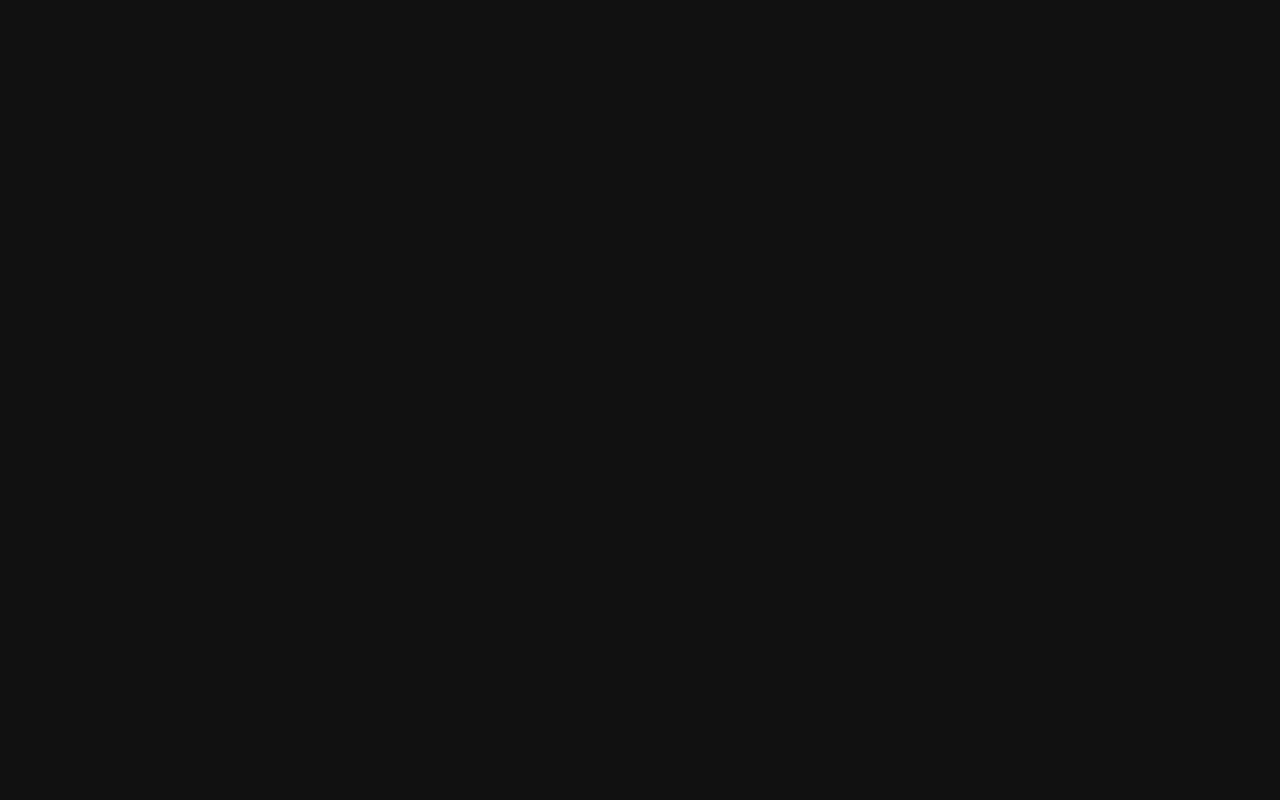
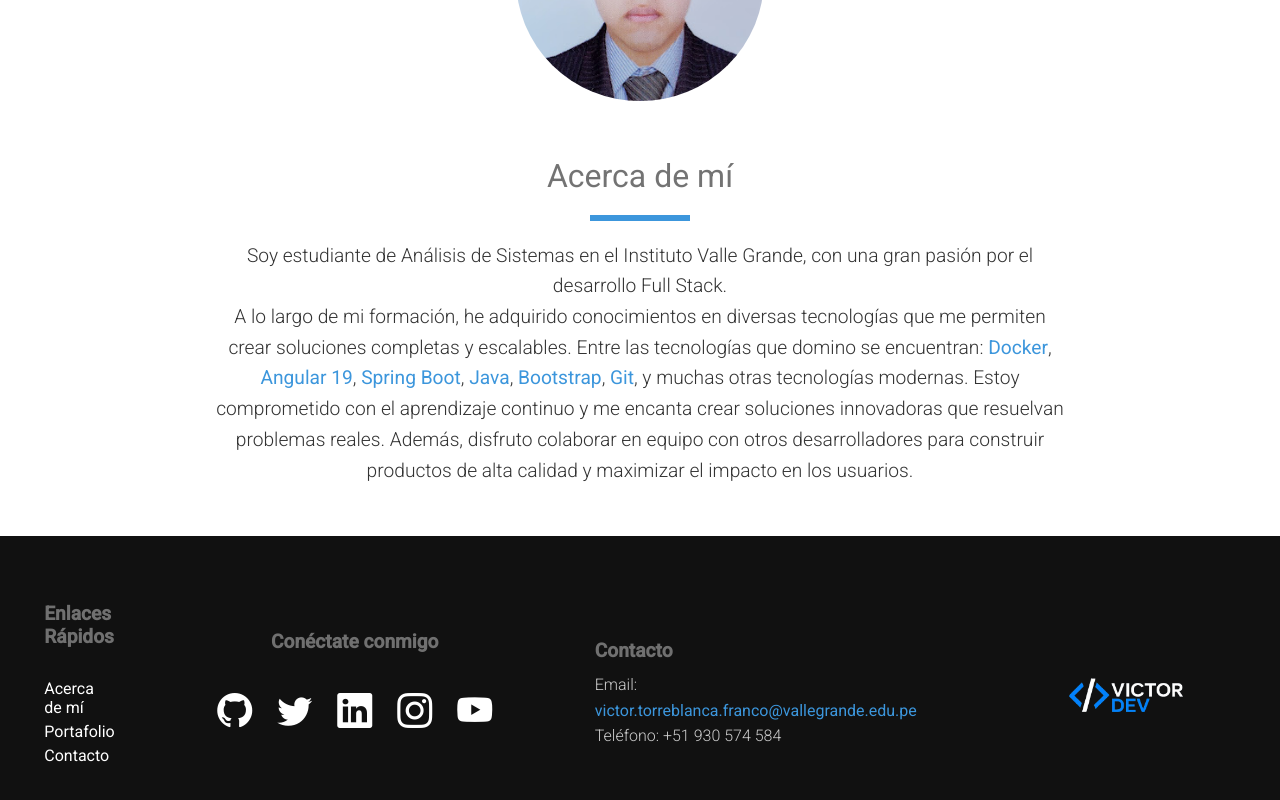
Before and after one commit to VictorTorreblancaFranco/portafolio-victor-angular, an Angular app: page / in a window 1280 px wide. Shown: the part 994-1794 px from the top of the page. Before the commit the page ends 800 px from the top, so only its background shows below. Built offline with nearby package versions, Linux system fonts and the light colour scheme.

Commit message:
agregado el footer

```diff
--- a/src/app/pages/home/home.component.html
+++ b/src/app/pages/home/home.component.html
@@ -5,7 +5,7 @@
             <h1>Soy Victor Torreblanca</h1>
             <p>Desarrollador de software | Estudiante de Sistemas | Apasionado por la tecnología</p>
             <div class="social-icons">
-                <a href="https://github.com" target="_blank">
+                <a href="https://github.com/VictorTorreblancaFranco?tab=overview&from=2025-04-01&to=2025-04-30" target="_blank">
                     <i class="bi bi-github"></i> <!-- Icono de GitHub -->
                 </a>
                 <a href="https://twitter.com" target="_blank">
@@ -47,3 +47,80 @@
         </div>
     </div>
 </div>
+
+<!-- Nueva sección con fondo blanco -->
+<section class="about-section">
+    <div class="about-container">
+        <img src="images/fotovictor.png" alt="Victor Developer Logo" class="logo">
+        <h3>Acerca de mí</h3>
+        <div class="blue-bar"></div>
+        <div class="about-content">
+            <p>
+                Soy estudiante de Análisis de Sistemas en el Instituto Valle Grande, con una gran pasión por el
+                desarrollo Full Stack.</p>
+            <p>A lo largo de mi formación, he adquirido conocimientos en diversas tecnologías
+                que me permiten crear soluciones completas y escalables. Entre las tecnologías que domino se encuentran:
+                <a href="https://www.docker.com/" target="_blank" class="tech-link">Docker</a>,
+                <a href="https://angular.io/" target="_blank" class="tech-link">Angular 19</a>,
+                <a href="https://spring.io/projects/spring-boot" target="_blank" class="tech-link">Spring Boot</a>,
+                <a href="https://www.java.com/" target="_blank" class="tech-link">Java</a>,
+                <a href="https://getbootstrap.com/" target="_blank" class="tech-link">Bootstrap</a>,
+                <a href="https://git-scm.com/" target="_blank" class="tech-link">Git</a>,
+                y muchas otras tecnologías modernas. Estoy comprometido con el aprendizaje continuo y me encanta crear
+                soluciones innovadoras que resuelvan problemas reales. Además, disfruto colaborar en equipo con otros
+                desarrolladores para construir productos de alta calidad y maximizar el impacto en los usuarios.
+            </p>
+
+        </div>
+    </div>
+</section>
+
+<!-- Footer -->
+<footer class="footer">
+    <div class="footer-container">
+
+        <!-- Enlaces rápidos -->
+        <div class="footer-links">
+            <h4>Enlaces Rápidos</h4>
+            <ul>
+                <li><a href="#about-me">Acerca de mí</a></li>
+                <li><a href="#portfolio">Portafolio</a></li>
+                <li><a href="#contact">Contacto</a></li>
+            </ul>
+        </div>
+
+        <!-- Sección de redes sociales -->
+        <div class="footer-social-icons">
+            <h4>Conéctate conmigo</h4>
+            <div class="social-icons">
+                <a href="https://github.com/VictorTorreblancaFranco?tab=overview&from=2025-04-01&to=2025-04-30" target="_blank">
+                    <i class="bi bi-github"></i> <!-- Icono de GitHub -->
+                </a>
+                <a href="https://twitter.com" target="_blank">
+                    <i class="bi bi-twitter"></i> <!-- Icono de Twitter -->
+                </a>
+                <a href="https://linkedin.com" target="_blank">
+                    <i class="bi bi-linkedin"></i> <!-- Icono de LinkedIn -->
+                </a>
+                <a href="https://www.instagram.com" target="_blank">
+                    <i class="bi bi-instagram"></i> <!-- Icono de Instagram -->
+                </a>
+                <a href="https://www.youtube.com" target="_blank">
+                    <i class="bi bi-youtube"></i> <!-- Icono de YouTube -->
+                </a>
+            </div>
+        </div>
+
+        <!-- Información de contacto -->
+        <div class="footer-contact">
+            <h4>Contacto</h4>
+            <p>Email: <a href="victor.torreblanca.franco@vallegrande.edu.pe" class="tech-link">victor.torreblanca.franco&commat;vallegrande.edu.pe</a></p>
+            <p>Teléfono: +51 930 574 584</p>
+        </div>
+
+        <!-- Logo -->
+        <div class="footer-logo">
+            <img src="images/logos/logovictordev.png" alt="Victor Developer Logo" class="logo">
+        </div>
+    </div>
+</footer>
--- a/src/app/pages/home/home.component.scss
+++ b/src/app/pages/home/home.component.scss
@@ -118,7 +118,7 @@ p {
     background-color: white;
     position: absolute;
     top: 50%;
-    left: 43%;
+    left: 44%;
     transform: translate(-50%, -50%);
     margin-top: -20px;
     animation: bounce 1.5s infinite;
@@ -147,3 +147,207 @@ p {
         /* Vuelve a ser visible */
     }
 }
+
+/*Seccion acerca de mi*/
+/* Sección Acerca de mí */
+.about-section {
+    background-color: #fff;
+    padding: 50px 20px;
+}
+
+.about-container {
+    text-align: center;
+    color: #333;
+
+    img {
+        width: 20%;
+        height: 20%;
+        border-radius: 50%;
+        margin-bottom: 20px;
+    }
+}
+
+.about-container h3 {
+    color: rgba(105, 105, 105, 0.932);
+    font-size: 2rem;
+    font-weight: 400;
+    margin-bottom: 20px;
+}
+
+/* Barra azul debajo del encabezado */
+.blue-bar {
+    width: 100px;
+    height: 6px;
+    background-color: #3c96dc;
+    /* Color azul */
+    margin: 0 auto;
+    margin-bottom: 15px;
+}
+
+.about-content {
+    display: flex;
+    flex-direction: column;
+    align-items: center;
+    margin-top: 20px;
+}
+
+
+.about-content p {
+    font-size: 1.2rem;
+    max-width: 850px;
+    line-height: 1.6;
+}
+
+/* Estilo para los enlaces de las tecnologías */
+.tech-link {
+    color: #3c96dc;
+    /* Color azul */
+    text-decoration: none;
+    /* Quitar subrayado */
+    font-weight: bold;
+    font-weight: 400;
+}
+
+.tech-link:hover {
+    opacity: 0.7;
+    /* Hacerlo un poco más claro al pasar el ratón */
+}
+
+
+
+
+
+
+/* Estilo para el Footer */
+.footer {
+    background-color: #111;
+    color: white;
+    padding: 40px 0;
+    position: relative;
+    bottom: 0;
+    width: 100%;
+    height: 30vh;
+    text-align: center;
+    display: flex;
+    flex-direction: column;
+    justify-content: space-between;
+    align-items: center;
+}
+
+/* Contenedor del footer */
+.footer-container {
+    max-width: 100%;
+    margin: 0 auto;
+    padding: 0 20px;
+    display: flex;
+    justify-content: space-between;
+    align-items: center;
+    /* Alineación horizontal */
+    gap: 100px;
+}
+
+/* Enlaces rápidos */
+.footer-links {
+    display: flex;
+    flex-direction: column;
+    text-align: left;
+    flex: 1;
+}
+
+.footer-links h4 {
+    font-size: 1.2rem;
+    color: #ffffff80;
+    /* Opacidad ajustada */
+    margin-bottom: 10px;
+    max-width: 0px;
+    opacity: 0.8;
+    /* Aumentar la opacidad (más claro) */
+    transition: opacity 0.3s ease;
+}
+
+.footer-links ul {
+    list-style: none;
+    padding: 0;
+}
+
+.footer-links li {
+    margin: 5px 0;
+}
+
+.footer-links a {
+    color: #ffffff;
+    text-decoration: none;
+    font-size: 1rem;
+    transition: color 0.3s ease;
+}
+
+.footer-links a:hover {
+    color: #3c96dc;
+    text-decoration: underline;
+}
+
+/* Sección de redes sociales */
+.footer-social-icons {
+    display: flex;
+    flex-direction: column;
+    align-items: center;
+    flex: 1;
+    gap: 10px;
+}
+
+.footer-social-icons h4 {
+    margin: 0;
+    font-size: 1.2rem;
+    color: #ffffff80;
+    /* Opacidad ajustada */
+    opacity: 0.8;
+    /* Más opaco */
+}
+
+.footer-social-icons .social-icons {
+    display: flex;
+    gap: 20px;
+}
+
+.footer-social-icons .social-icons a {
+    color: white;
+    font-size: 24px;
+    transition: color 0.3s ease;
+}
+
+.footer-social-icons .social-icons a:hover {
+    color: #3c96dc;
+}
+
+/* Información de contacto */
+.footer-contact {
+    text-align: left;
+    flex: 1;
+}
+
+.footer-contact h4 {
+    font-size: 1.2rem;
+    color: #ffffff80;
+    /* Opacidad ajustada */
+    margin-bottom: 10px;
+    opacity: 0.8;
+    /* Más opaco */
+}
+
+.footer-contact p {
+    font-size: 1rem;
+    color: #ccc;
+}
+
+/* Logo */
+.footer-logo {
+    margin-top: 30px;
+    display: flex;
+    justify-content: center;
+    width: 100%;
+}
+
+.footer-logo .logo {
+    width: 150px;
+    height: auto;
+}
```
